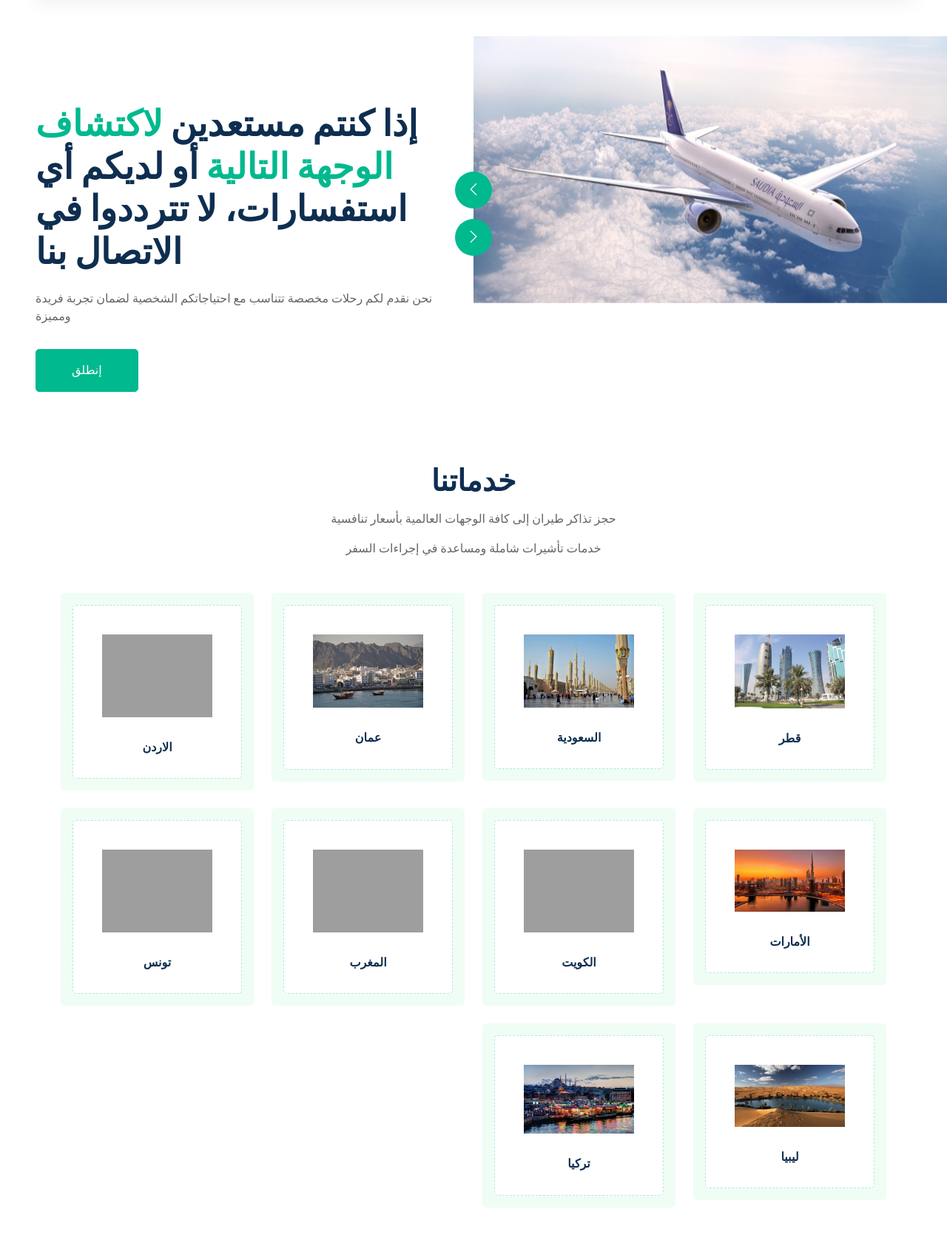
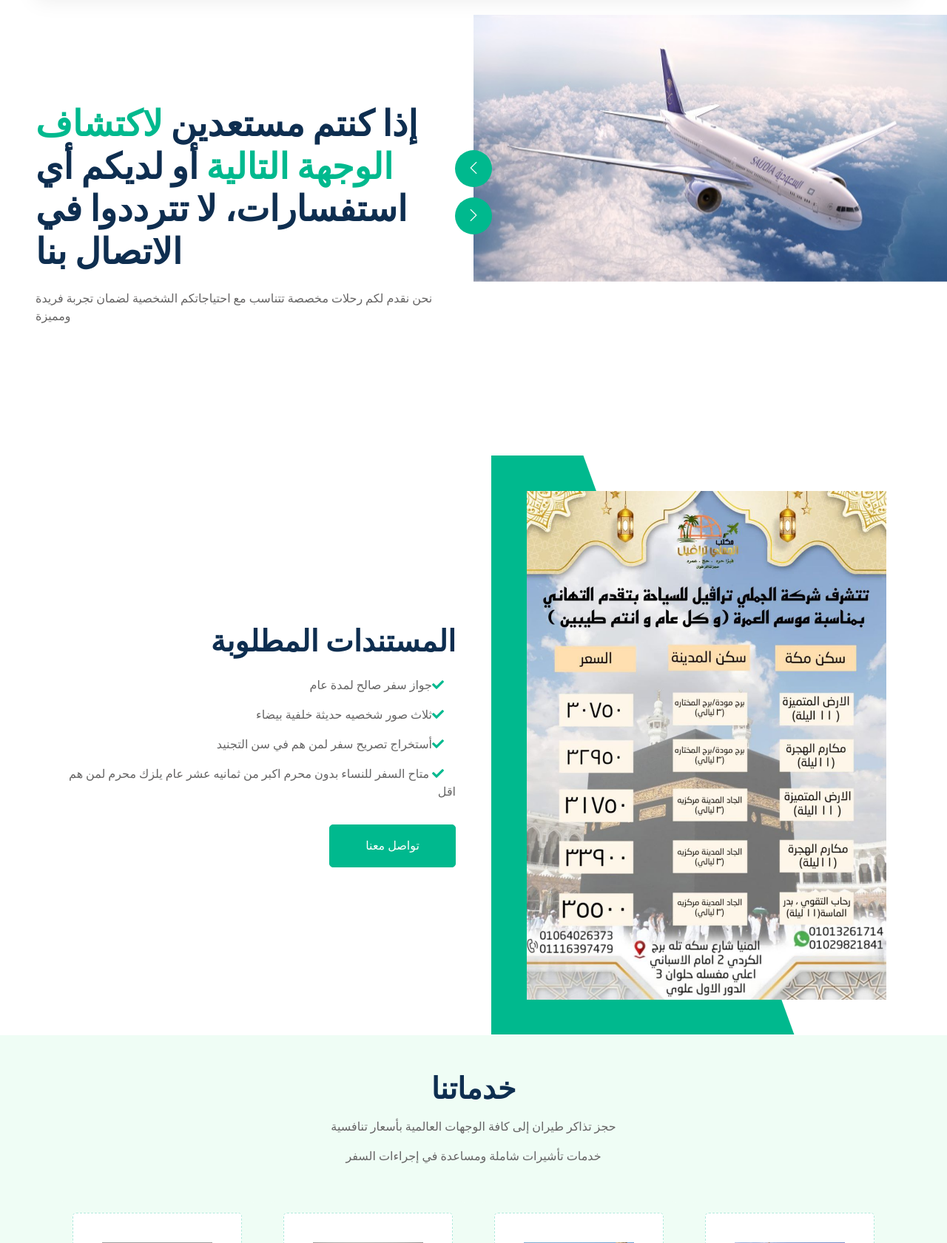
Before and after one commit to eng-Ahmad-Mukhtar/Algamaly-travel, a Node server app: page / in a window 1280 px wide. Shown: the part 120-1801 px from the top of the page at 74% size. Run offline with Node 20, Linux system fonts and the light colour scheme; some libraries are stand-ins or nearby versions; grey boxes are pictures that could not be loaded.

Commit message:
Update application for Vercel deployment

```diff
--- a/views/index.ejs
+++ b/views/index.ejs
@@ -9,7 +9,8 @@
     <meta content="" name="description">
 
 
-    <link href="/img/snapedit_1723081495665.png" rel="icon">
+    <link rel="icon" href="/img/snapedit_1723081495665.png">
+    <link rel="icon" href="/img/snapedit_1723081495665.png" type="image/icon type">
     <link rel="icon" href="/img/snapedit_1723081495665.png" type="image/icon type">
     <link rel="icon" type="image/png" sizes="16x16" href="/img/snapedit_1723081495665.png">
     <link rel="icon" type="image/png" sizes="32x32" href="/img/snapedit_1723081495665.png">
@@ -75,6 +76,9 @@
             </nav>
         </div>
 
+
+
+
         <div class="container-fluid header bg-white p-0" dir="ltr">
             <div class="row g-0 align-items-center flex-column-reverse flex-md-row">
                 <div class="col-md-6 p-5 mt-lg-5">
@@ -84,7 +88,7 @@
                     </h1>
                     <p class="animated fadeIn mb-4 pb-2">نحن نقدم لكم رحلات مخصصة تتناسب مع احتياجاتكم الشخصية لضمان
                         تجربة فريدة ومميزة</p>
-                    <a href="" class="btn btn-primary py-3 px-5 me-3 animated fadeIn">إنطلق</a>
+
                 </div>
                 <div class="col-md-6 animated fadeIn">
                     <div class="owl-carousel header-carousel">
@@ -120,6 +124,28 @@
                 </div>
             </div>
         </div>
+
+        <div class="container-xxl py-5"></div>
+            <div class="container">
+                <div class="row g-5 align-items-center">
+                    <div class="col-lg-6 wow fadeIn" data-wow-delay="0.1s">
+                        <div class="about-img position-relative overflow-hidden p-5 pe-0">
+                            <img class="img-fluid w-100" src="/img/adv2.jpg">
+                        </div>
+                    </div>
+                    <div class="col-lg-6 wow fadeIn" data-wow-delay="0.5s">
+                        <h1 class="mb-4">المستندات المطلوبة</h1>
+                        <p class="mb-4"></p>
+                        <p><i class="fa fa-check text-primary me-3"></i>جواز سفر صالح لمدة عام </p>
+                        <p><i class="fa fa-check text-primary me-3"></i>ثلاث صور شخصيه حديثة خلفية بيضاء</p>
+                        <p><i class="fa fa-check text-primary me-3"></i>أستخراج تصريح سفر لمن هم في سن التجنيد</p>
+                        <p><i class="fa fa-check text-primary me-3"></i>  متاح السفر للنساء بدون محرم اكبر من ثمانيه عشر عام يلزك محرم لمن هم اقل  </p>
+                        <a class="btn btn-primary py-3 px-5 mt-3" href="#footer">تواصل معنا</a>
+                    </div>
+                </div>
+            </div>
+        </div>
+
 
         <div class="container-xxl py-5">
             <div class="container">
@@ -262,7 +288,7 @@
                         <p><i class="fa fa-check text-primary me-3"></i>سياحه خارجيه</p>
 
 
-                        <a class="btn btn-primary py-3 px-5 mt-3" href="">المزيد</a>
+                        <a class="btn btn-primary py-3 px-5 mt-3" href="#footer">المزيد</a>
                     </div>
                 </div>
             </div>
@@ -271,15 +297,18 @@
 
 
 
-        <div class="container-fluid bg-dark text-white-50 footer pt-5 mt-5 wow fadeIn" data-wow-delay="0.1s" dir="ltr">
+        <div class="container-fluid bg-dark text-white-50 footer pt-5 mt-5 wow fadeIn" id="footer" data-wow-delay="0.1s" dir="ltr">
             <div class="container py-5">
                 <div class="row g-5">
                     <div class="col-lg-3 col-md-6">
                         <h5 class="text-white mb-4">تواصل معنا </h5>
                         <p class="mb-2"><i class="fa fa-map-marker-alt me-3"></i>المنيا - طريق تلة - مقابل الشارع الجديد
                             - برج الكردي -الدور الثاني </p>
+                        <p class="mb-2"><i class="fa fa-phone-alt me-3"></i>+20 106 402 6373</p>
+                        <p class="mb-2"><i class="fa fa-phone-alt me-3"></i>+20 111 639 7479</p>
                         <p class="mb-2"><i class="fa fa-phone-alt me-3"></i>+20 111 031 7808</p>
                         <p class="mb-2"><i class="fa fa-phone-alt me-3"></i>+20 101 326 1714</p>
+                        <p class="mb-2"><i class="fa fa-phone-alt me-3"></i>+20 102 982 1841</p>
                         <p class="mb-2"><i class="fa fa-envelope me-3"></i>hozifaalgazwy@gmail.com</p>
                         <div class="d-flex pt-2">
 
```
Also changed, not shown: public/img/adv.jpg (added), public/img/adv2.jpg (added).
